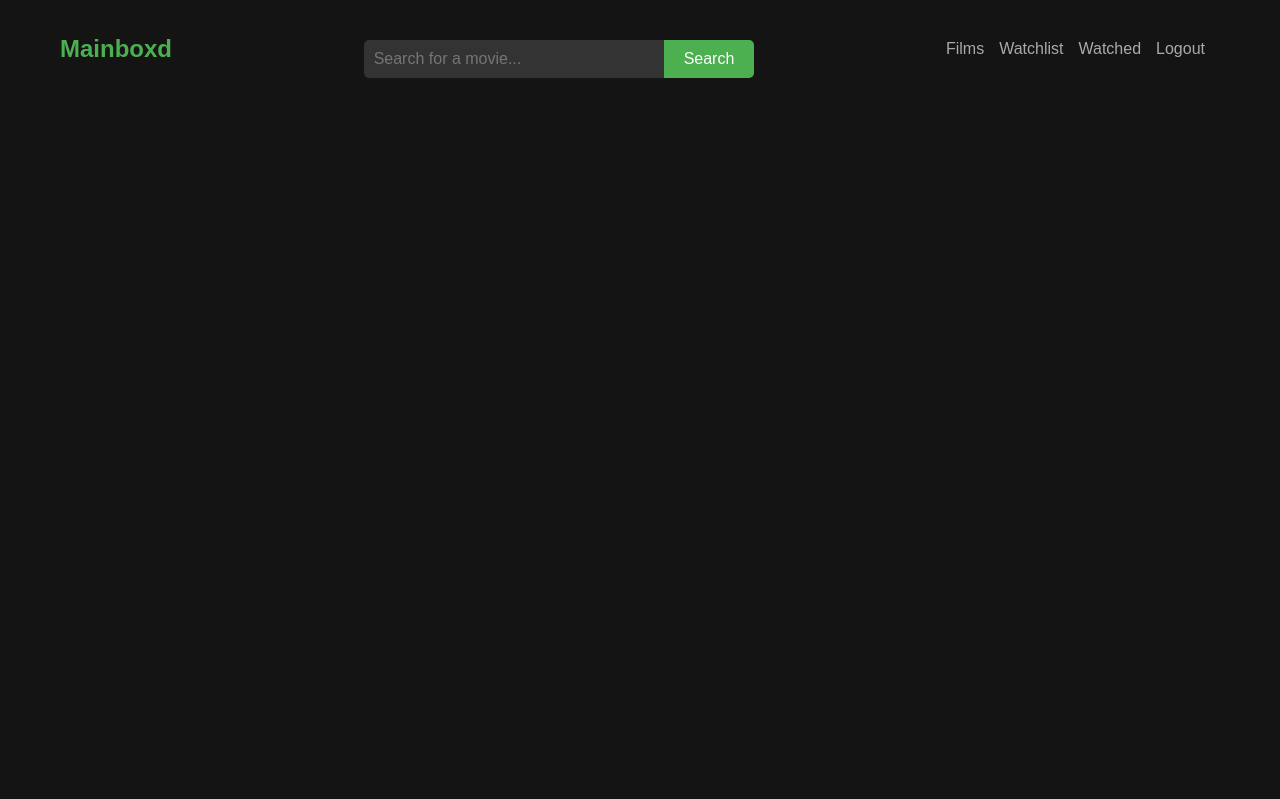
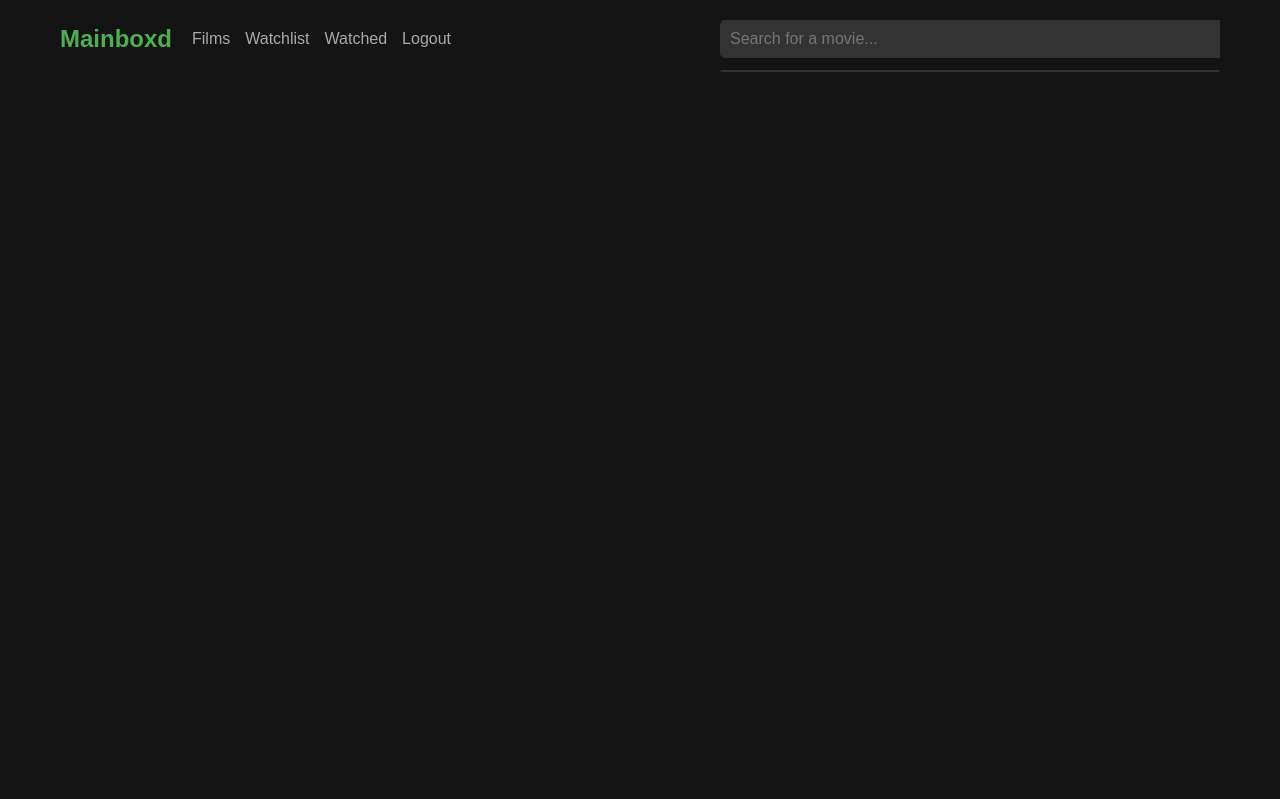
Before and after one commit to MBatuhanOzer/movieboxd, a Flask app: page / in a window 1280 px wide. Run offline with Flask 3, Linux system fonts and the light colour scheme; the first user in the database is signed in.

Commit message:
Add files via upload

```diff
--- /dev/null
+++ b/static/index.css
@@ -0,0 +1,128 @@
+/* Reset default margin and padding */
+* {
+    margin: 0;
+    padding: 0;
+    box-sizing: border-box;
+}
+
+body {
+    background-color: #141414; /* Dark background */
+    color: #ffffff; /* Light text */
+    font-family: Arial, sans-serif;
+}
+
+.container {
+    max-width: 1200px; /* Limit width for content */
+    margin: 0 auto; /* Center container */
+    padding: 20px;
+}
+
+header {
+    display: flex;
+    align-items: center;
+    margin-bottom: 20px;
+    position: relative; /* Needed for absolute positioning of results */
+}
+
+.logo a {
+    font-size: 24px;
+    font-weight: bold;
+    text-decoration: none;
+    color: #4CAF50; /* Green color for Mainboxd */
+}
+
+.navbar {
+    display: flex;
+    align-items: center;
+    margin-left: 20px; /* Space between logo and nav */
+}
+
+.nav-links {
+    list-style-type: none;
+    padding: 0;
+    margin: 0;
+    display: flex;
+}
+
+.nav-links li {
+    margin-right: 15px; /* Space between nav items */
+}
+
+.nav-links li a {
+    text-decoration: none;
+    color: #aaaaaa; /* Lighter color for nav links */
+    font-size: 16px;
+}
+
+.nav-links li a:hover {
+    color: #ffffff; /* White color on hover */
+}
+
+.search-bar {
+    display: flex;
+    align-items: center;
+    margin-left: auto; /* Align search bar to the right */
+    position: relative; /* Needed for absolute positioning of results */
+}
+
+#search-bar {
+    width: 500px; /* Adjust width as needed */
+    padding: 10px;
+    font-size: 16px;
+    border: none;
+    border-radius: 5px 0 0 5px; /* Rounded left corner */
+    background-color: #333;
+    color: #fff;
+}
+
+#results {
+    position: absolute;
+    top: 50px; /* Adjust to be below the search bar */
+    left: 0;
+    width: 100%;
+    background-color: #1e1e1e;
+    border: 1px solid #333;
+    border-radius: 0 0 5px 5px; /* Rounded bottom corners */
+    max-height: 300px; /* Limit height and allow scroll */
+    overflow-y: auto;
+    z-index: 1000; /* Ensure it's above other elements */
+}
+
+.movie {
+    display: flex;
+    align-items: center;
+    justify-content: space-between; /* Space between items */
+    padding: 10px;
+    margin: 5px 0;
+    background-color: #1e1e1e; /* Dark background for movie item */
+    border-radius: 8px;
+    border: 1px solid #333;
+    text-decoration: none;
+}
+
+.movie img {
+    width: 50px;
+    height: 75px;
+    border-radius: 5px;
+}
+
+.movie-title {
+    font-size: 18px;
+    font-weight: bold;
+    color: #ffffff;
+    text-align: center;
+    text-decoration: none;
+    flex: 1; /* Take up remaining space */
+}
+
+.movie-year {
+    font-size: 14px;
+    color: #aaaaaa;
+    text-align: right;
+    text-decoration: none;
+    margin-left: auto; /* Align to the right */
+}
+
+a {
+    text-decoration: none;
+}
--- a/templates/index.html
+++ b/templates/index.html
@@ -2,32 +2,27 @@
     <meta charset="UTF-8">
     <meta name="viewport" content="width=device-width, initial-scale=1.0">
     <title>Movie Search</title>
-    <link rel="stylesheet" href="../static/styles.css">
+    <link rel="stylesheet" href="../static/index.css">
 </head>
 <body>
     <div class="container">
         <header>
             <div class="logo">
-                <a href="#">Mainboxd</a>
-            </div>
-            <div class="search-bar">
-                <input type="text" id="search-bar" placeholder="Search for a movie...">
-                <button id="search-button">Search</button>
+                <a href="/">Mainboxd</a>
             </div>
             <nav class="navbar">
                 <ul class="nav-links">
-                    <li><a href="#">Films</a></li>
-                    <li><a href="#">Watchlist</a></li>
-                    <li><a href="#">Watched</a></li>
-                    <li><a href="#">Logout</a></li>
+                    <li><a href="/films">Films</a></li>
+                    <li><a href="/watchlist">Watchlist</a></li>
+                    <li><a href="/watched">Watched</a></li>
+                    <li><a href="/logout">Logout</a></li>
                 </ul>
             </nav>
+            <div class="search-bar">
+                <input type="text" id="search-bar" placeholder="Search for a movie...">
+                <div id="results"></div>
+            </div>
         </header>
-        <main>
-            <div id="results">
-                <!-- Results will be dynamically populated here -->
-            </div>
-        </main>
     </div>
     <script src="../static/scripts.js"></script>
 
```
Also changed, not shown: static/scripts.js (+5 -5 lines).
